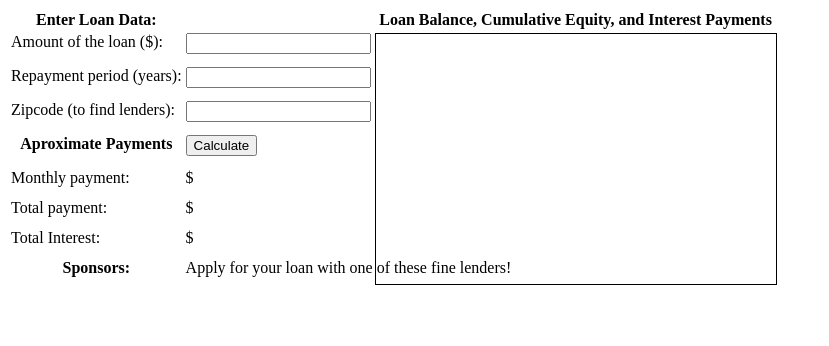
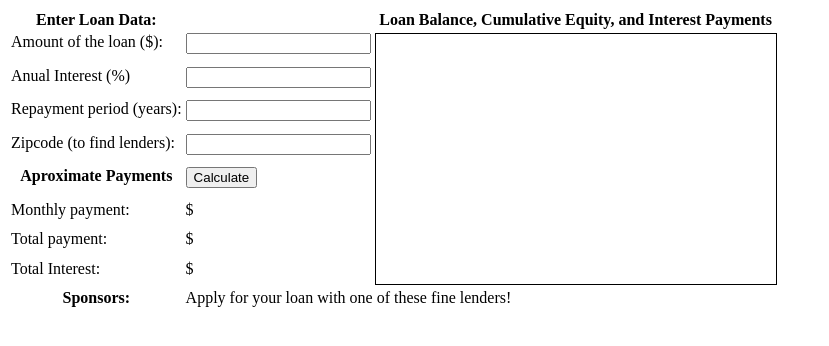
Before and after one commit to jsknight/Loan-Calculator, a plain HTML site: page index.html in a window 1280 px wide. Shown: the whole page, without its empty margins (0-829 px from the left). Drawn offline with Linux system fonts and the light colour scheme.

Commit message:
update main calculate function

```diff
--- a/index.html
+++ b/index.html
@@ -19,6 +19,10 @@
                <td>Amount of the loan ($):</td>
                <td><input id="amount" onchange="calculate();"/></td>
                <td rowspan="8"><canvas id="graph" width="400" height="250"></canvas></td>
+          </tr>
+          <tr>
+               <td>Anual Interest (%)</td>
+               <td><input id="apr" onchange="calculate();"/></td>
           </tr>
           <tr>
                <td>Repayment period (years):</td>
```
